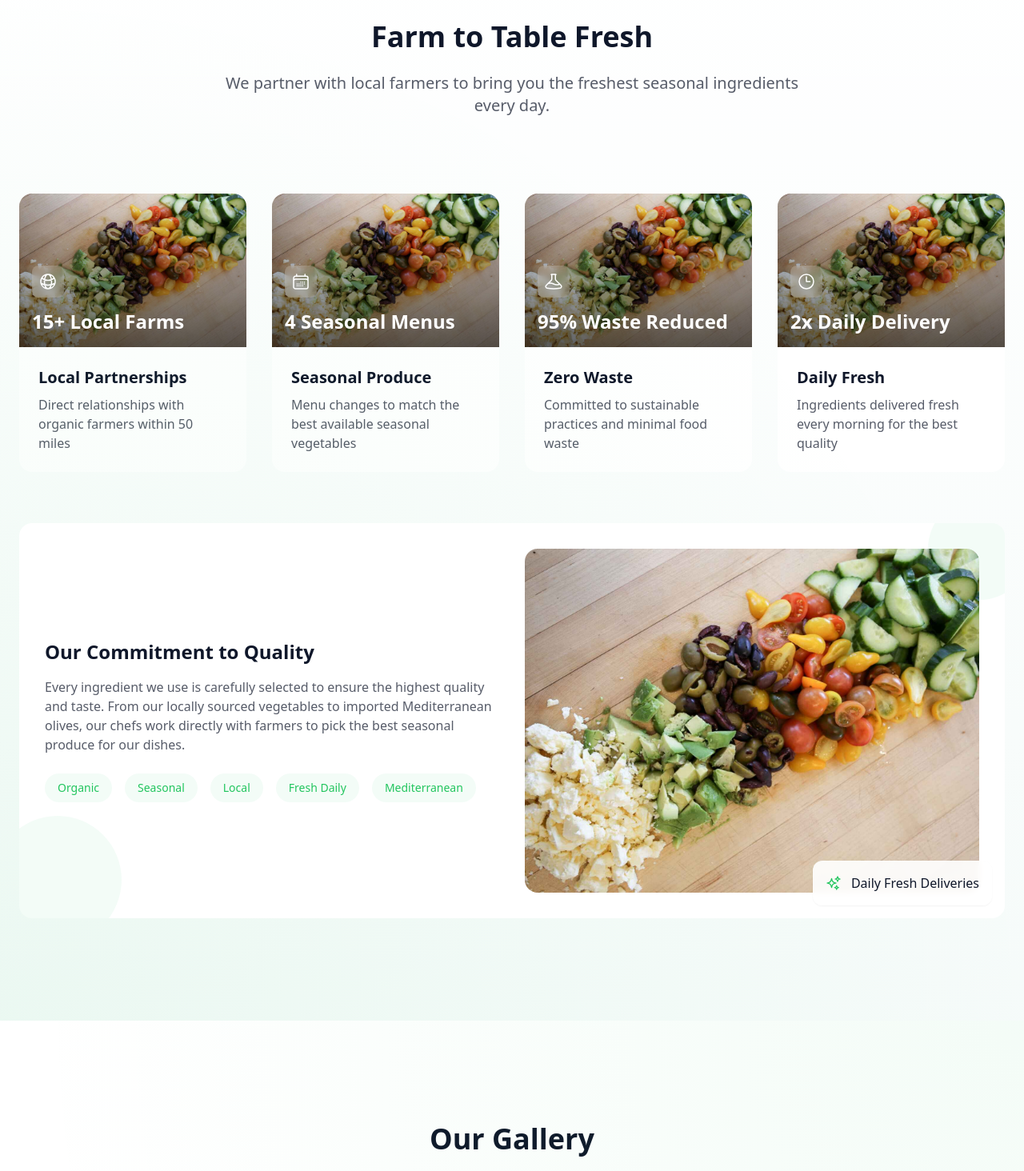
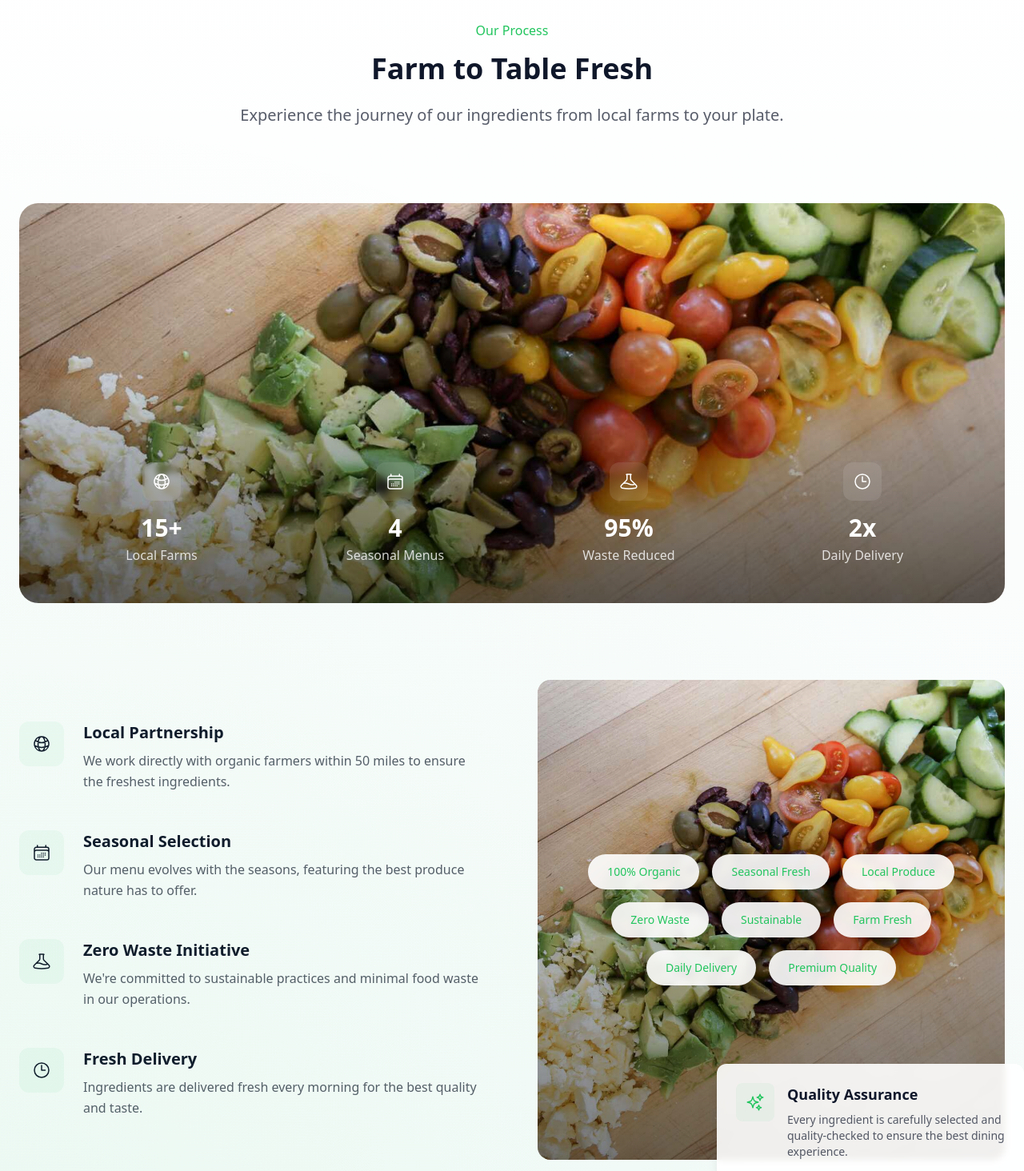
Before and after one commit to shafin90/kebapp, a React (Vite) app: page / in a window 1280 px wide. Shown: the part 4320-5784 px from the top of the page at 80% size. Built offline with nearby package versions, Linux system fonts and the light colour scheme.

Commit message:
Farm to Table section updated

```diff
--- a/src/pages/Home.tsx
+++ b/src/pages/Home.tsx
@@ -547,110 +547,168 @@ const Home = () => {
             {...stagger}
             className="text-center max-w-3xl mx-auto mb-24"
           >
+            <span className="text-primary font-medium mb-4 inline-block">Our Process</span>
             <h2 className="text-4xl font-bold text-text mb-6">Farm to Table Fresh</h2>
             <p className="text-xl text-text/70">
-              We partner with local farmers to bring you the freshest seasonal ingredients every day.
+              Experience the journey of our ingredients from local farms to your plate.
             </p>
           </motion.div>
 
-          <div className="grid lg:grid-cols-4 gap-8">
+          {/* Main Image and Stats Section */}
+          <div className="relative mb-24">
+            <motion.div
+              initial={{ opacity: 0, y: 20 }}
+              whileInView={{ opacity: 1, y: 0 }}
+              viewport={{ once: true }}
+              className="relative rounded-3xl overflow-hidden"
+            >
+              <img
+                src="/IMG_0861-1536x1164.jpg"
+                alt="Fresh Farm Ingredients"
+                className="w-full h-[500px] object-cover"
+              />
+              <div className="absolute inset-0 bg-gradient-to-t from-black/60 via-black/20 to-transparent"></div>
+
+              {/* Stats Overlay */}
+              <div className="absolute bottom-0 left-0 right-0 p-12 grid md:grid-cols-4 gap-8">
+                {[
+                  { value: "15+", label: "Local Farms", icon: <GlobeAltIcon className="w-6 h-6" /> },
+                  { value: "4", label: "Seasonal Menus", icon: <CalendarDaysIcon className="w-6 h-6" /> },
+                  { value: "95%", label: "Waste Reduced", icon: <BeakerIcon className="w-6 h-6" /> },
+                  { value: "2x", label: "Daily Delivery", icon: <ClockIcon className="w-6 h-6" /> }
+                ].map((stat, index) => (
+                  <motion.div
+                    key={index}
+                    initial={{ opacity: 0, y: 20 }}
+                    whileInView={{ opacity: 1, y: 0 }}
+                    viewport={{ once: true }}
+                    transition={{ delay: 0.2 * index }}
+                    className="text-white text-center"
+                  >
+                    <div className="bg-white/10 backdrop-blur-sm w-12 h-12 rounded-xl flex items-center justify-center mx-auto mb-4">
+                      {stat.icon}
+                    </div>
+                    <p className="text-3xl font-bold mb-1">{stat.value}</p>
+                    <p className="text-white/80">{stat.label}</p>
+                  </motion.div>
+                ))}
+              </div>
+            </motion.div>
+          </div>
+
+          {/* Process Steps */}
+          <div className="grid lg:grid-cols-2 gap-16 items-center">
+            <motion.div
+              initial={{ opacity: 0, x: -20 }}
+              whileInView={{ opacity: 1, x: 0 }}
+              viewport={{ once: true }}
+              className="space-y-12"
+            >
               {[
                 {
-                title: "Local Partnerships",
-                description: "Direct relationships with organic farmers within 50 miles",
-                image: "/IMG_0861-1536x1164.jpg",
-                icon: <GlobeAltIcon className="w-6 h-6" />,
-                stat: "15+ Local Farms"
+                  title: "Local Partnership",
+                  description: "We work directly with organic farmers within 50 miles to ensure the freshest ingredients.",
+                  icon: <GlobeAltIcon className="w-6 h-6" />
                 },
                 {
-                title: "Seasonal Produce",
-                description: "Menu changes to match the best available seasonal vegetables",
-                image: "/IMG_0861-1536x1164.jpg",
-                icon: <CalendarDaysIcon className="w-6 h-6" />,
-                stat: "4 Seasonal Menus"
+                  title: "Seasonal Selection",
+                  description: "Our menu evolves with the seasons, featuring the best produce nature has to offer.",
+                  icon: <CalendarDaysIcon className="w-6 h-6" />
                 },
                 {
-                title: "Zero Waste",
-                description: "Committed to sustainable practices and minimal food waste",
-                image: "/IMG_0861-1536x1164.jpg",
-                icon: <BeakerIcon className="w-6 h-6" />,
-                stat: "95% Waste Reduced"
+                  title: "Zero Waste Initiative",
+                  description: "We're committed to sustainable practices and minimal food waste in our operations.",
+                  icon: <BeakerIcon className="w-6 h-6" />
                 },
                 {
-                title: "Daily Fresh",
-                description: "Ingredients delivered fresh every morning for the best quality",
-                image: "/IMG_0861-1536x1164.jpg",
-                icon: <ClockIcon className="w-6 h-6" />,
-                stat: "2x Daily Delivery"
+                  title: "Fresh Delivery",
+                  description: "Ingredients are delivered fresh every morning for the best quality and taste.",
+                  icon: <ClockIcon className="w-6 h-6" />
                 }
-            ].map((item, index) => (
+              ].map((step, index) => (
                 <motion.div
                   key={index}
-                {...fadeInUp}
-                transition={{ delay: 0.2 * index }}
-                className="group bg-white rounded-2xl overflow-hidden hover:shadow-lg transition-all duration-300"
+                  initial={{ opacity: 0, y: 20 }}
+                  whileInView={{ opacity: 1, y: 0 }}
+                  viewport={{ once: true }}
+                  transition={{ delay: 0.1 * index }}
+                  className="flex items-start gap-6 group"
                 >
-                <div className="relative h-48 overflow-hidden">
-                  <img
-                    src={item.image}
-                    alt={item.title}
-                    className="w-full h-full object-cover group-hover:scale-110 transition-transform duration-700"
-                  />
-                  <div className="absolute inset-0 bg-gradient-to-t from-black/60 to-transparent"></div>
-                  <div className="absolute bottom-4 left-4 text-white">
-                    <div className="bg-white/20 backdrop-blur-sm p-2 rounded-lg inline-block mb-2">
-                      {item.icon}
+                  <div className="bg-primary/5 p-4 rounded-xl group-hover:bg-primary/10 transition-colors">
+                    {step.icon}
                   </div>
-                    <p className="font-bold text-2xl">{item.stat}</p>
-                  </div>
-                </div>
-                <div className="p-6">
-                  <h3 className="text-xl font-bold mb-2">{item.title}</h3>
-                  <p className="text-text/70">{item.description}</p>
+                  <div>
+                    <h3 className="text-xl font-bold mb-2 group-hover:text-primary transition-colors">
+                      {step.title}
+                    </h3>
+                    <p className="text-text/70 leading-relaxed">
+                      {step.description}
+                    </p>
                   </div>
                 </motion.div>
               ))}
-          </div>
+            </motion.div>
 
+            {/* Quality Tags Section */}
             <motion.div
-            {...fadeInUp}
-            className="mt-16 bg-white rounded-2xl p-8 relative overflow-hidden"
+              initial={{ opacity: 0, x: 20 }}
+              whileInView={{ opacity: 1, x: 0 }}
+              viewport={{ once: true }}
+              className="relative"
             >
-            <div className="absolute -right-8 -top-8 w-32 h-32 bg-primary/5 rounded-full"></div>
-            <div className="absolute -left-8 -bottom-8 w-40 h-40 bg-primary/5 rounded-full"></div>
+              <div className="relative rounded-2xl overflow-hidden">
+                <img
+                  src="/IMG_0861-1536x1164.jpg"
+                  alt="Fresh Ingredients Quality"
+                  className="w-full h-[600px] object-cover"
+                />
+                <div className="absolute inset-0 bg-gradient-to-t from-black/50 to-transparent"></div>
 
-            <div className="relative grid md:grid-cols-2 gap-8 items-center">
-              <div>
-                <h3 className="text-2xl font-bold mb-4">Our Commitment to Quality</h3>
-                <p className="text-text/70 mb-6">
-                  Every ingredient we use is carefully selected to ensure the highest quality and taste. From our locally sourced vegetables to imported Mediterranean olives, our chefs work directly with farmers to pick the best seasonal produce for our dishes.
-                </p>
-                <div className="flex flex-wrap gap-4">
-                  {['Organic', 'Seasonal', 'Local', 'Fresh Daily', 'Mediterranean'].map((tag, index) => (
-                    <span
+                {/* Floating Tags */}
+                <div className="absolute inset-0 p-8">
+                  <div className="h-full flex flex-wrap items-center justify-center gap-4 content-center">
+                    {[
+                      "100% Organic", "Seasonal Fresh", "Local Produce",
+                      "Zero Waste", "Sustainable", "Farm Fresh",
+                      "Daily Delivery", "Premium Quality"
+                    ].map((tag, index) => (
+                      <motion.span
                         key={index}
-                      className="bg-primary/5 text-primary px-4 py-2 rounded-full text-sm font-medium"
+                        initial={{ opacity: 0, scale: 0.8 }}
+                        whileInView={{ opacity: 1, scale: 1 }}
+                        viewport={{ once: true }}
+                        transition={{ delay: 0.1 * index }}
+                        className="bg-white/90 backdrop-blur-sm text-primary px-6 py-3 rounded-full
+                                 text-sm font-medium hover:bg-white transition-colors"
                       >
                         {tag}
-                    </span>
+                      </motion.span>
                     ))}
                   </div>
                 </div>
-              <div className="relative">
-                <img
-                  src="/IMG_0861-1536x1164.jpg"
-                  alt="Fresh Mediterranean Ingredients"
-                  className="rounded-2xl"
-                />
-                <div className="absolute -bottom-4 -right-4 bg-white/90 backdrop-blur-sm p-4 rounded-xl shadow-sm">
-                  <div className="flex items-center gap-3">
-                    <SparklesIcon className="w-5 h-5 text-primary" />
-                    <p className="font-medium">Daily Fresh Deliveries</p>
               </div>
+
+              {/* Info Card */}
+              <motion.div
+                initial={{ opacity: 0, y: 20 }}
+                whileInView={{ opacity: 1, y: 0 }}
+                viewport={{ once: true }}
+                className="absolute -bottom-6 -right-6 bg-white/90 backdrop-blur-sm p-6 rounded-xl shadow-lg max-w-sm"
+              >
+                <div className="flex items-start gap-4">
+                  <div className="bg-primary/5 p-3 rounded-lg shrink-0">
+                    <SparklesIcon className="w-6 h-6 text-primary" />
                   </div>
+                  <div>
+                    <h4 className="font-bold text-lg mb-2">Quality Assurance</h4>
+                    <p className="text-text/70 text-sm">
+                      Every ingredient is carefully selected and quality-checked to ensure the best dining experience.
+                    </p>
                   </div>
                 </div>
               </motion.div>
+            </motion.div>
+          </div>
         </div>
       </section>
 
```
Lines whose indentation alone changed are shown as unchanged.
